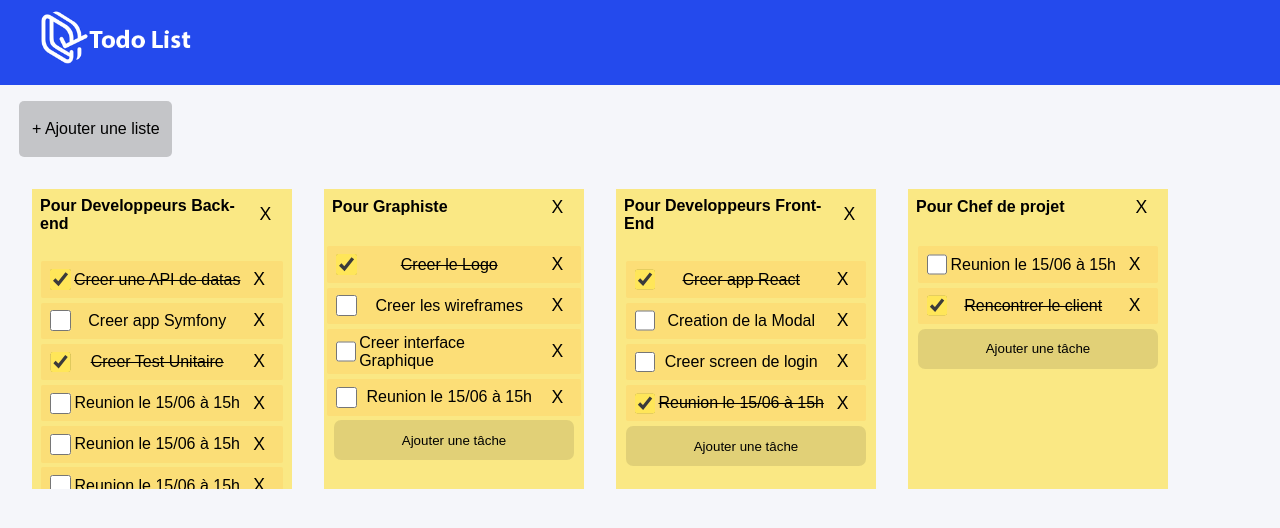
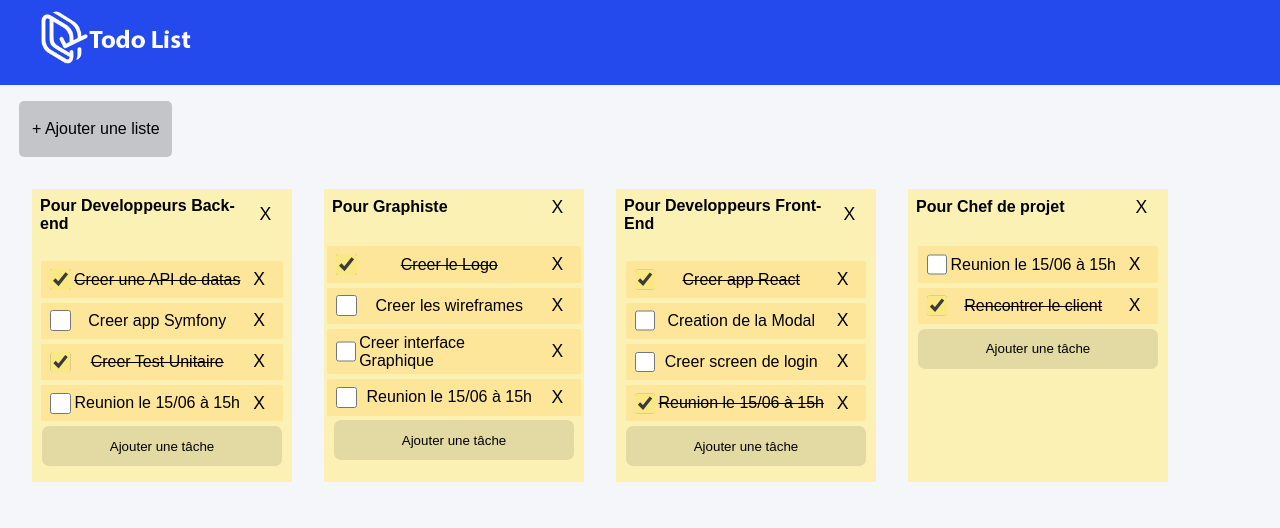
Before and after one commit to ThomasBrossier/TodoList-ReactJS, a React (Create React App) app: page / in a window 1280 px wide. Shown: the top 528 px of the page. Built offline with nearby package versions, Linux system fonts and the light colour scheme.

Commit message:
Modify Style -> variables.scss and Task

```diff
--- a/src/components/Todo/todo.module.scss
+++ b/src/components/Todo/todo.module.scss
@@ -12,7 +12,7 @@
       background-color: var(--todoTaskHover);
     }
     .checkTodo{
-        accent-color: #ffe659 ;
+        accent-color: var(--checkTask) ;
         width: 1.3rem;
         height: 1.3rem;
         cursor: pointer;
--- a/src/fakedata.js
+++ b/src/fakedata.js
@@ -15,18 +15,6 @@ export const datas = {
                 id: Math.floor(Math.random()*1000000),
                 title:"Creer Test Unitaire",
                 done : true
-            },{
-                id: Math.floor(Math.random()*1000000),
-                title:"Reunion le 15/06 à 15h",
-                done : false
-            },{
-                id: Math.floor(Math.random()*1000000),
-                title:"Reunion le 15/06 à 15h",
-                done : false
-            },{
-                id: Math.floor(Math.random()*1000000),
-                title:"Reunion le 15/06 à 15h",
-                done : false
             },{
                 id: Math.floor(Math.random()*1000000),
                 title:"Reunion le 15/06 à 15h",
--- a/src/utils/_variables.scss
+++ b/src/utils/_variables.scss
@@ -7,9 +7,9 @@
 --grey :#282828;
 
 /* TodoList*/
---todolist: #fae884;
---todolist-header  : rgb(255, 230, 89);
+--todolist: #fcf1b5;
 --todoTask : rgba(255, 200, 89,0.3);
+--checkTask : #fae884;
 --todoTaskHover : rgba(255,150, 89,0.3);
 /*Font*/
 --font-light : white;
```
